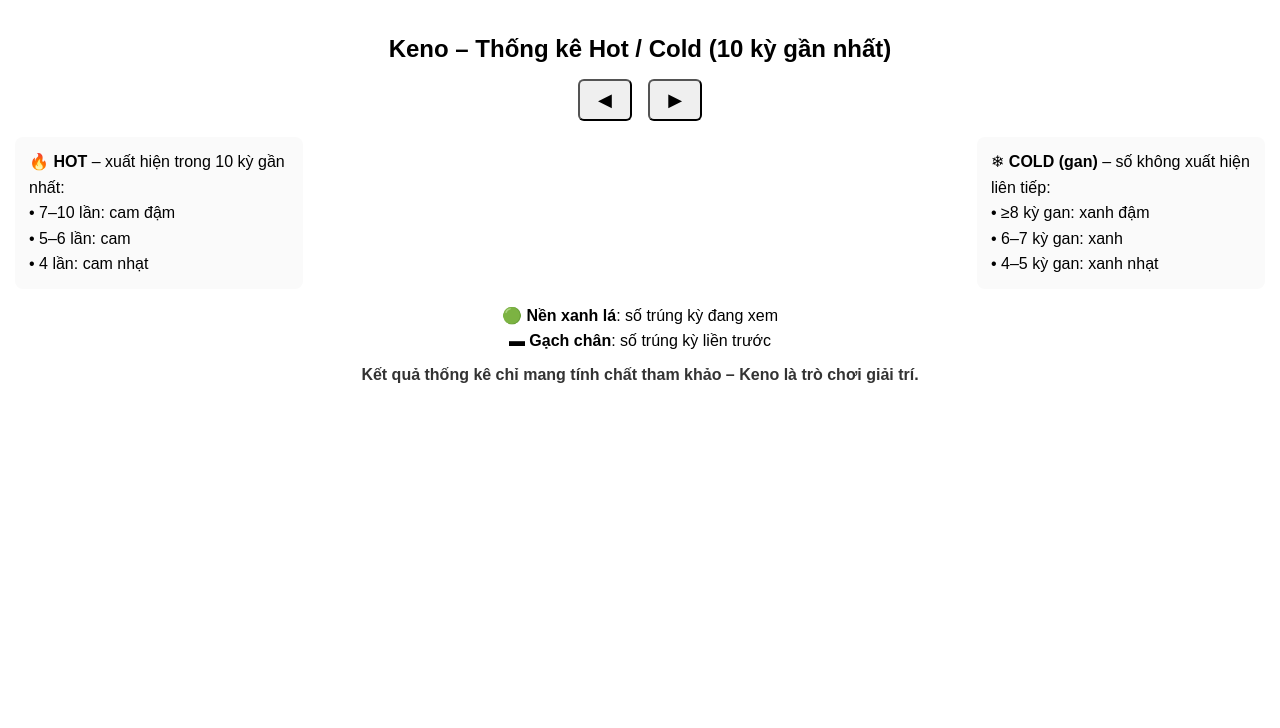
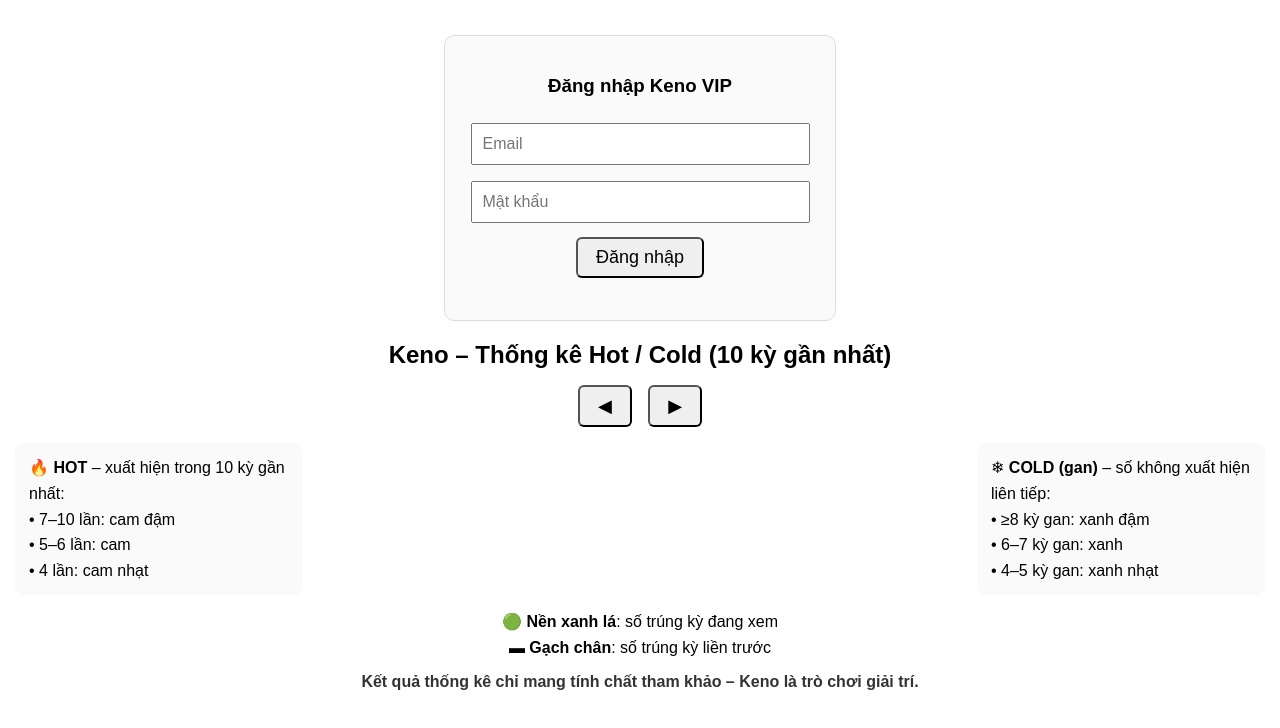
Before and after one commit to cuonggosu39/keno, a plain HTML site: page index.html in a window 1280 px wide. Drawn offline with Linux system fonts and the light colour scheme; no server answers.

Commit message:
Update index.html

```diff
--- a/index.html
+++ b/index.html
@@ -118,7 +118,48 @@
 </head>
 
 <body>
+<div id="loginBox" style="
+max-width:350px;
+margin:20px auto;
+padding:20px;
+border:1px solid #ddd;
+border-radius:10px;
+background:#fafafa;
+">
 
+<h3>Đăng nhập Keno VIP</h3>
+
+<input
+id="email"
+type="email"
+placeholder="Email"
+style="
+width:90%;
+padding:10px;
+margin:8px 0;
+font-size:16px;
+">
+
+<input
+id="password"
+type="password"
+placeholder="Mật khẩu"
+style="
+width:90%;
+padding:10px;
+margin:8px 0;
+font-size:16px;
+">
+
+<br>
+
+<button id="loginBtn">
+Đăng nhập
+</button>
+
+<p id="msg"></p>
+
+</div>
 <h2>Keno – Thống kê Hot / Cold (10 kỳ gần nhất)</h2>
 <div id="info"></div>
 
```
